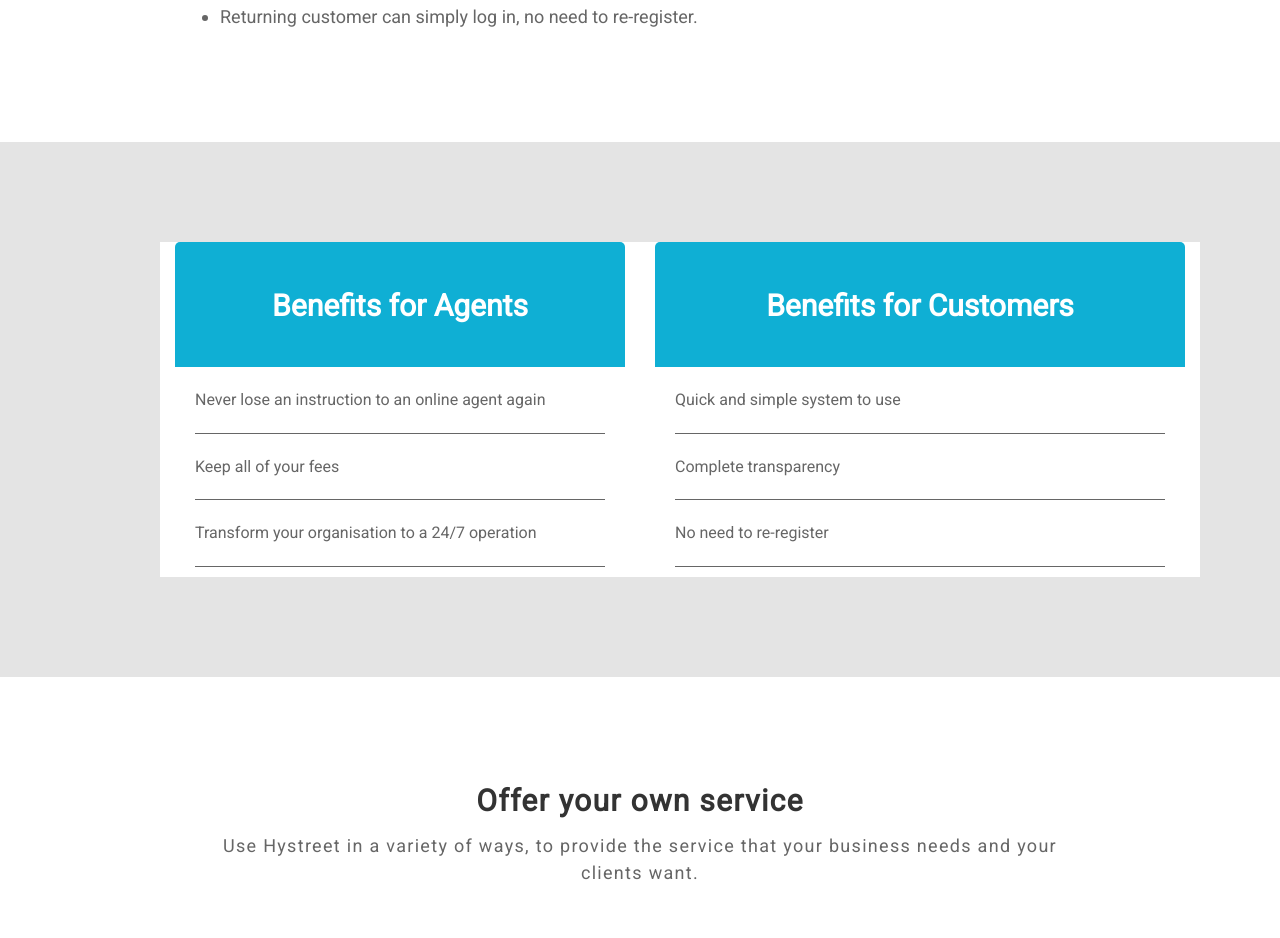
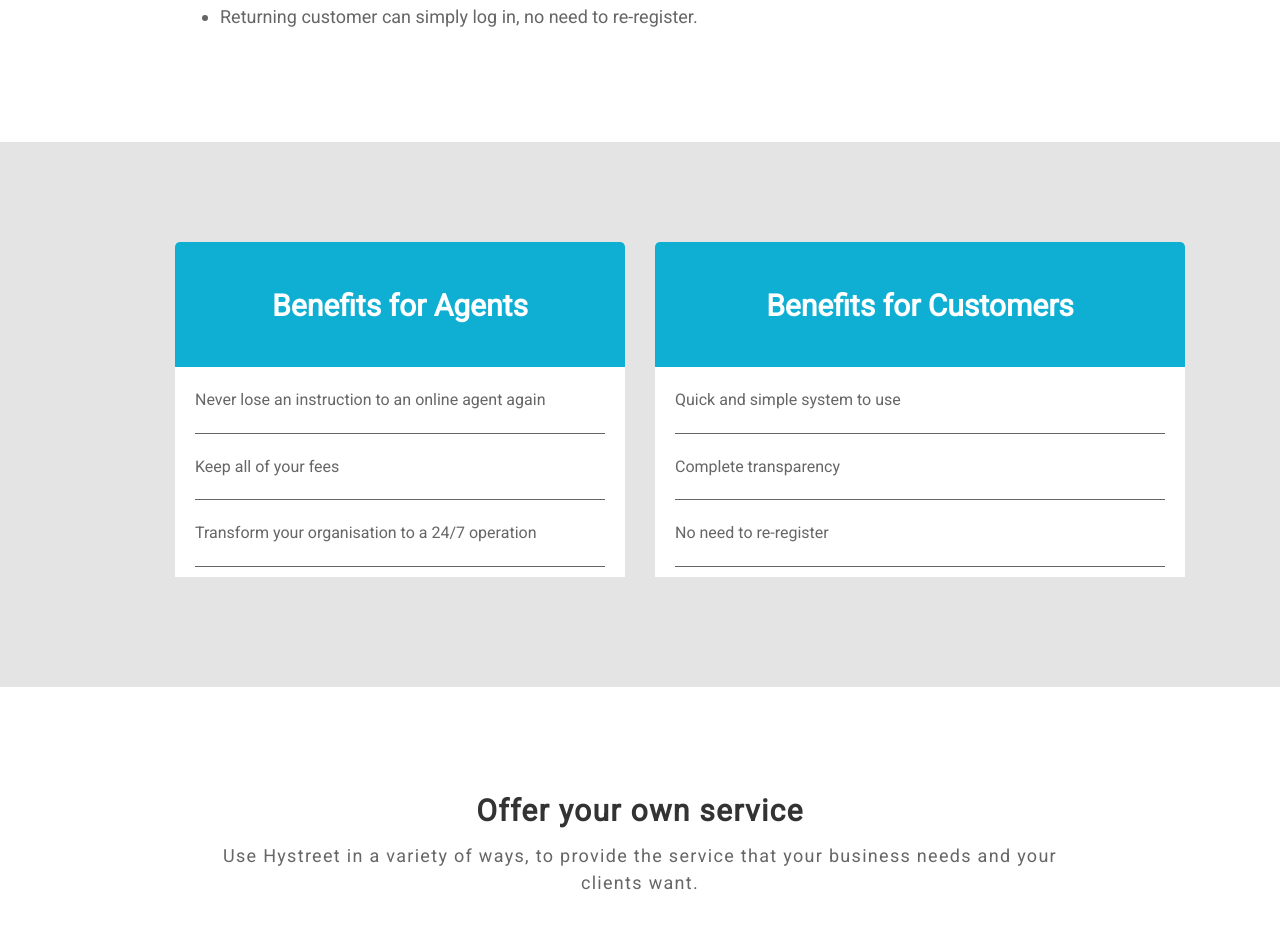
Before and after one commit to hystreet/hystreet.github.io, a Jekyll site: the page built from features-benefits/index.html, in a window 1280 px wide. Shown: the part 3245-4183 px from the top of the page. Built offline with Jekyll 4.4.1, drawn with Linux system fonts in a browser that asks for light colours; some web fonts are replaced; a script that is not in the unit is left out.

Commit message:
Update style.css

```diff
--- a/css/style.css
+++ b/css/style.css
@@ -1216,14 +1216,12 @@ body {
 .fb-agents {
 	margin-right: auto;
 	margin-left: auto;
-	background: #FFF;
 	max-width: 100%
 }
 
 .fb-customers {
 	margin-right: auto;
 	margin-left: auto;
-	background: #FFF;
 	max-width: 100%
 }
 
@@ -1243,10 +1241,9 @@ body {
 .features-list {
 	list-style: none;
 	margin: 0;
-	padding: 0;
-	margin-right: 20px;
+	padding: 0 20px 10px;
 	margin-bottom: 10px;
-	margin-left: 20px;
+	background: #FFF;
 }
 
 .features-item {
```
